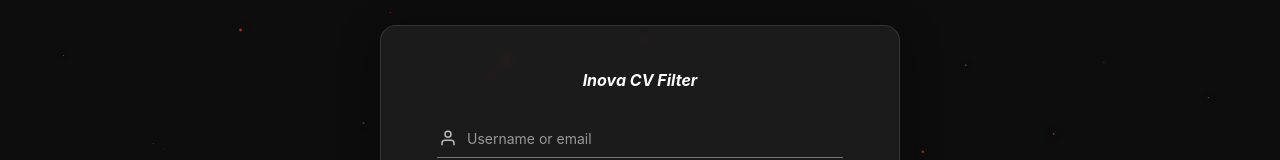
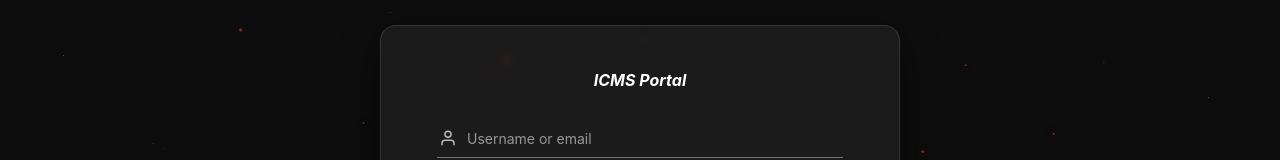
Before and after one commit to SENESH-hash/inova-cv-filter, a Next.js app: page /admin in a window 1280 px wide. Shown: the part 217-377 px from the top of the page. Built offline with nearby package versions, Linux system fonts and the light colour scheme.

Commit message:
Rename login title to ICMS Portal

```diff
--- a/app/admin/page.tsx
+++ b/app/admin/page.tsx
@@ -210,7 +210,7 @@ function LoginScreen({ loginForm, setLoginForm, onSubmit, loginError, showPasswo
         boxShadow: '0 10px 40px rgba(0,0,0,0.45)', padding: '44px 56px 52px'
       }}>
         <div style={{ display: 'flex', flexDirection: 'column' as const, alignItems: 'center' }}>
-          <div style={{ textAlign: 'center' as const, fontStyle: 'italic', fontWeight: 700, color: '#fff', marginBottom: 30 }}>Inova CV Filter</div>
+          <div style={{ textAlign: 'center' as const, fontStyle: 'italic', fontWeight: 700, color: '#fff', marginBottom: 30 }}>ICMS Portal</div>
         </div>
 
         <form onSubmit={onSubmit}>
```
